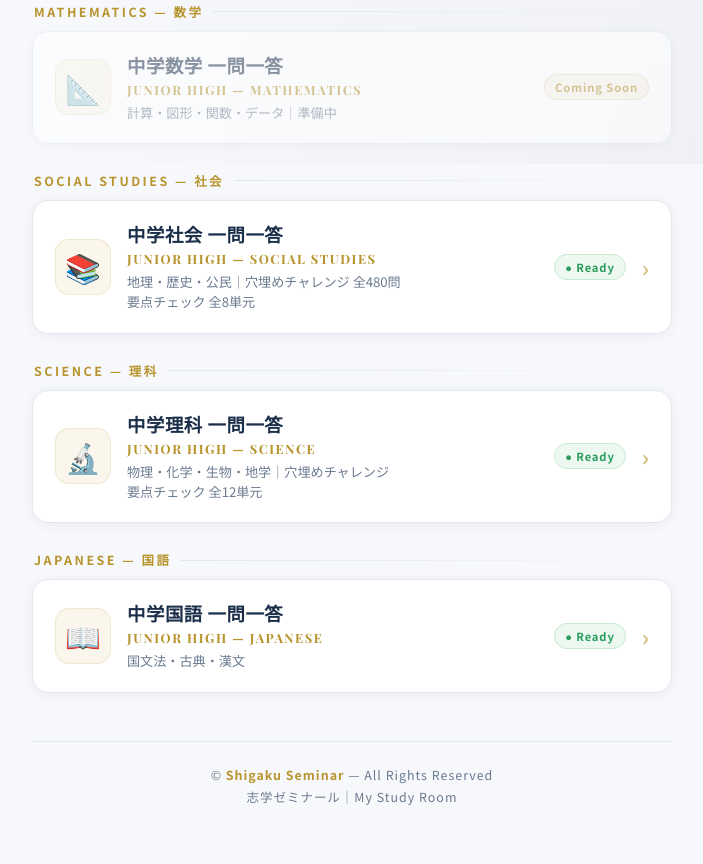
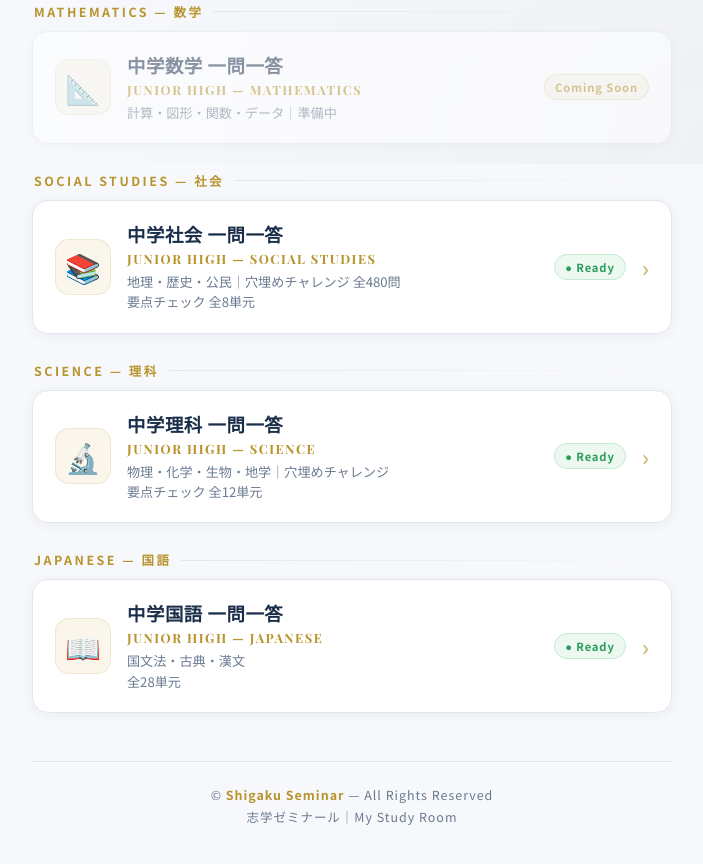
Before and after one commit to shigakusakura-pixel/mystudyroom, a plain HTML site: page index.html in a window 1280 px wide. Shown: the part 636-1500 px from the top of the page, without its empty margins (288-991 px from the left). Drawn offline with nearby package versions, Linux system fonts and the light colour scheme.

Commit message:
Add unit count to card description in index.html

```diff
--- a/index.html
+++ b/index.html
@@ -389,7 +389,7 @@ body::before {
       <div class="card-body">
         <div class="card-title">中学国語 一問一答</div>
         <div class="card-title-en">Junior High — Japanese</div>
-        <div class="card-desc">国文法・古典・漢文</div>
+        <div class="card-desc">国文法・古典・漢文<br>全28単元</div>
       </div>
      <span class="card-badge badge-ready">● Ready</span>
      <div class="card-arrow">›</div>
```
